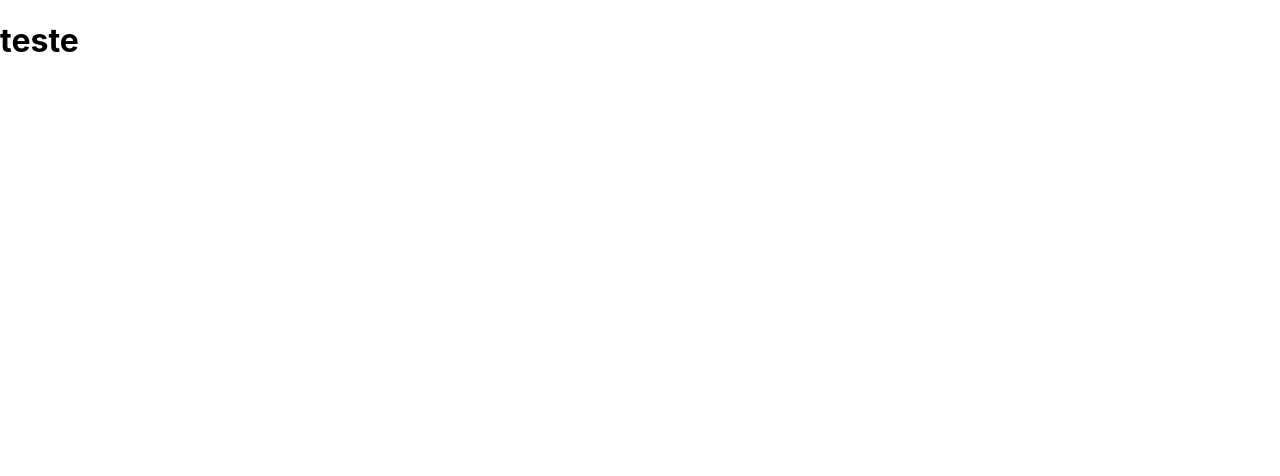
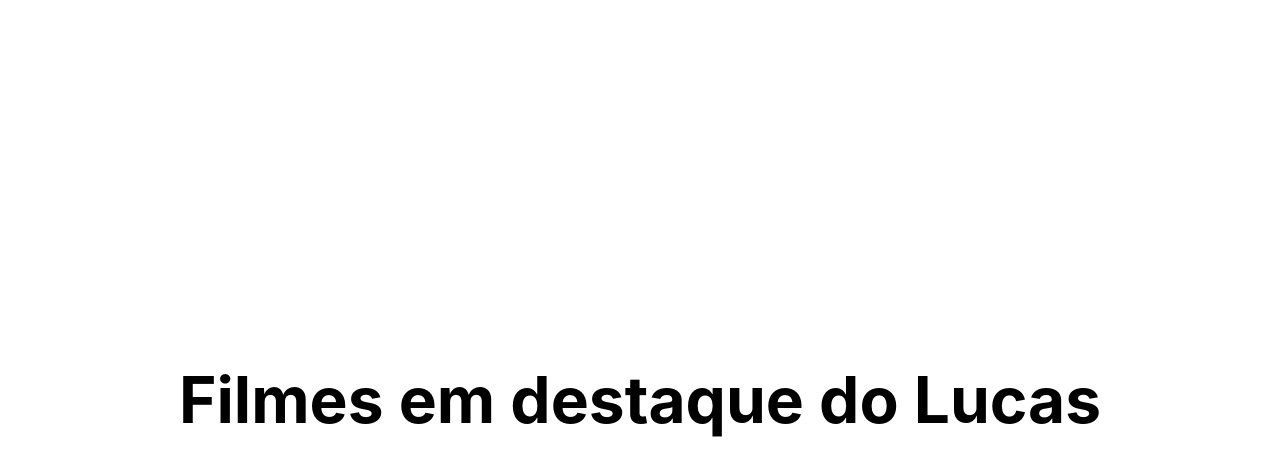
Before and after one commit to Luke0195/CineNext, a Next.js app: page / in a window 1280 px wide. Shown: the top 476 px of the page. Built offline with nearby package versions, Linux system fonts and the light colour scheme.

Commit message:
chore: add axios

```diff
--- a/package.json
+++ b/package.json
@@ -8,6 +8,7 @@
     "start": "next start"
   },
   "dependencies": {
+    "axios": "^0.21.1",
     "next": "10.0.9",
     "react": "17.0.1",
     "react-dom": "17.0.1"
--- /dev/null
+++ b/pages/api/trending.js
@@ -0,0 +1,9 @@
+import {baseURL,apiKey} from '../../services/index'
+export default  async(request, response) =>{
+  const result = await fetch(`${baseURL}trending/movie/week?api_key=${apiKey}&language=pt-BR`)
+  const json = await result.json();
+
+  response.status(200).json({
+    list: json.results
+  })
+}
--- a/pages/index.js
+++ b/pages/index.js
@@ -1,8 +1,33 @@
 import Head from 'next/head'
 import styles from '../styles/Home.module.css'
 
-export default function Home() {
+export default function Home({name}) {
   return (
-  <h1> teste</h1>
+    <div className={styles.container}>
+      <Head>
+        <title>Create Next App</title>
+        <link rel="icon" href="/favicon.ico" />
+      </Head>
+
+      <main className={styles.main}>
+        <h1 className={styles.title}>
+          Filmes em destaque do {name}
+        </h1>
+
+
+
+      </main>
+
+
+    </div>
   )
 }
+
+export async function getServerSideProps(){
+  return {
+    props:{
+      name: 'Lucas'
+    }
+  }
+
+}
```
Also changed, not shown: 2 other files (tests, documents, lock files or other folders).
